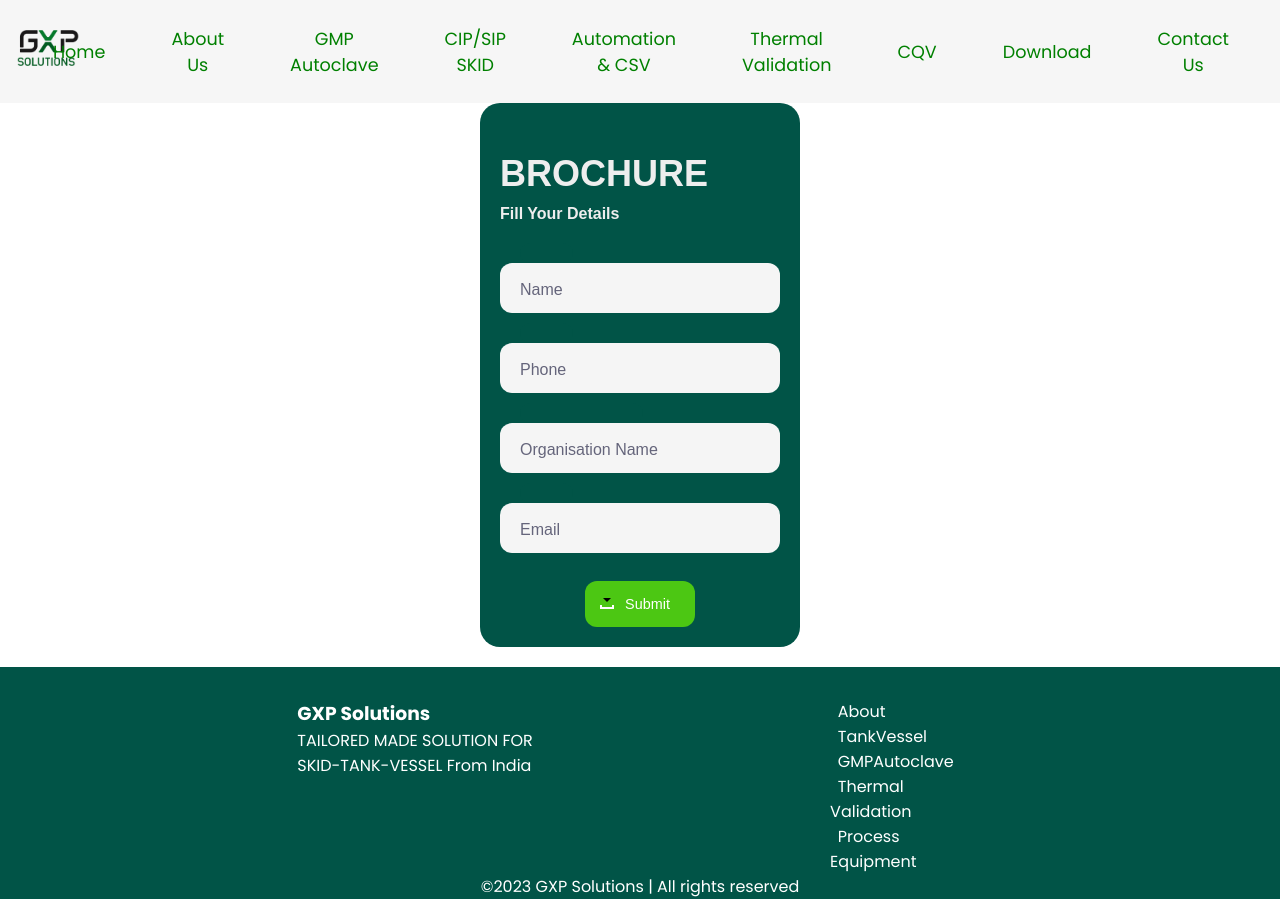
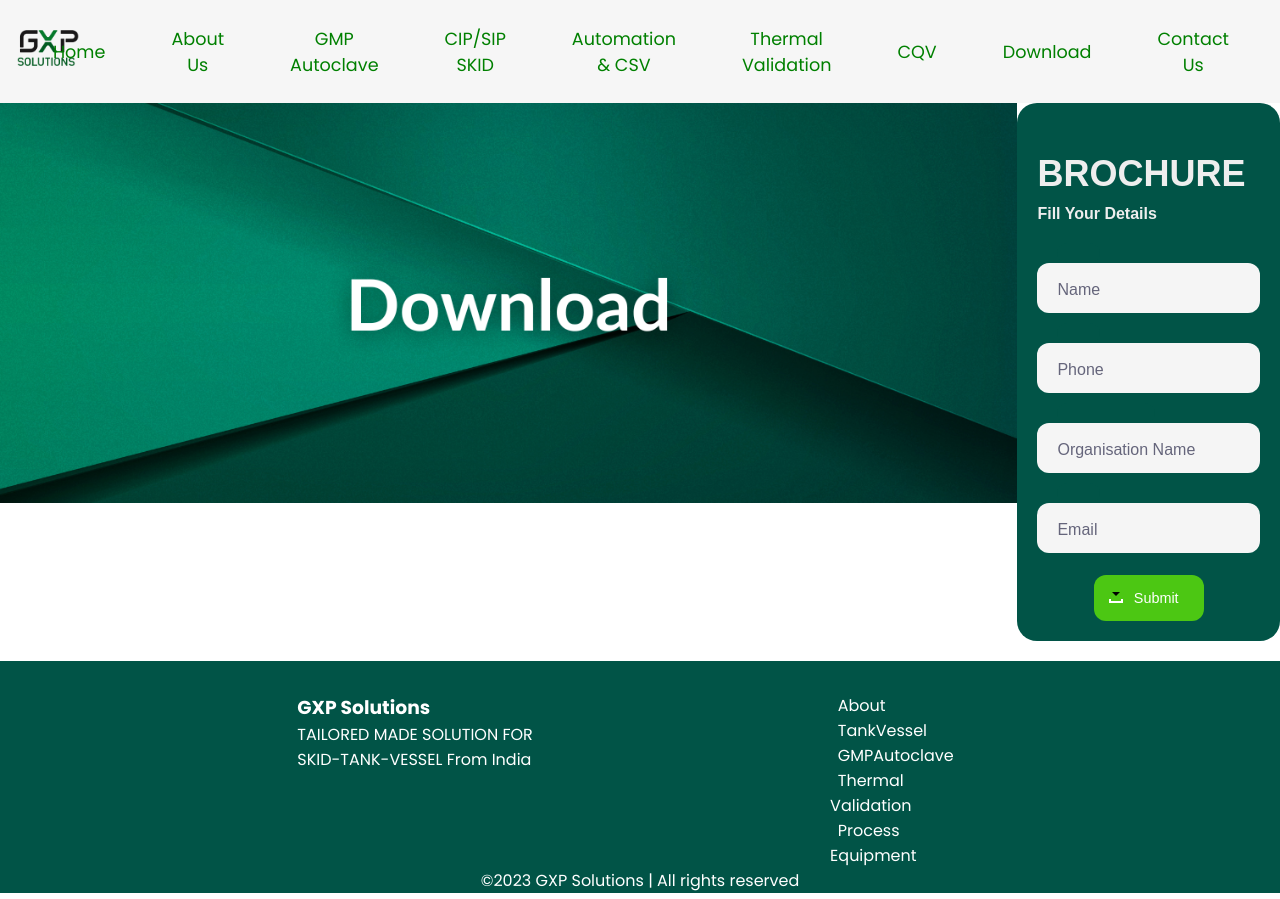
Before and after one commit to devarsh192003/GXP, a React (Create React App) app: page /Download in a window 1280 px wide. Built offline with nearby package versions, Linux system fonts and the light colour scheme.

Commit message:
Flyer updated

```diff
--- a/src/pages/Download.js
+++ b/src/pages/Download.js
@@ -44,6 +44,7 @@
   return (
     <>
       <div className="form-container">
+      <img src={process.env.PUBLIC_URL + '/Download.png'} alt="LOADING" className='flyer' />
         <div class="form">
           <div class="download-title">BROCHURE</div>
           <div class="download-subtitle">Fill Your Details</div>
--- a/src/pages/TankVessel.js
+++ b/src/pages/TankVessel.js
@@ -9,6 +9,7 @@
         <br/>
       <img src={process.env.PUBLIC_URL + '/cip1.png'} alt="logo" style={{height:250,width:250,marginRight:"10%"}}/>
       <img src={process.env.PUBLIC_URL + '/cip2.png'} alt="logo" style={{height:250,width:250,marginLeft:"10%"}}/>
+      <br/>
       <br/>
       <h2>{Data.data2.TankVessel.para1}</h2>
       <br/>
```
Also changed, not shown: public/Download.png (added).
